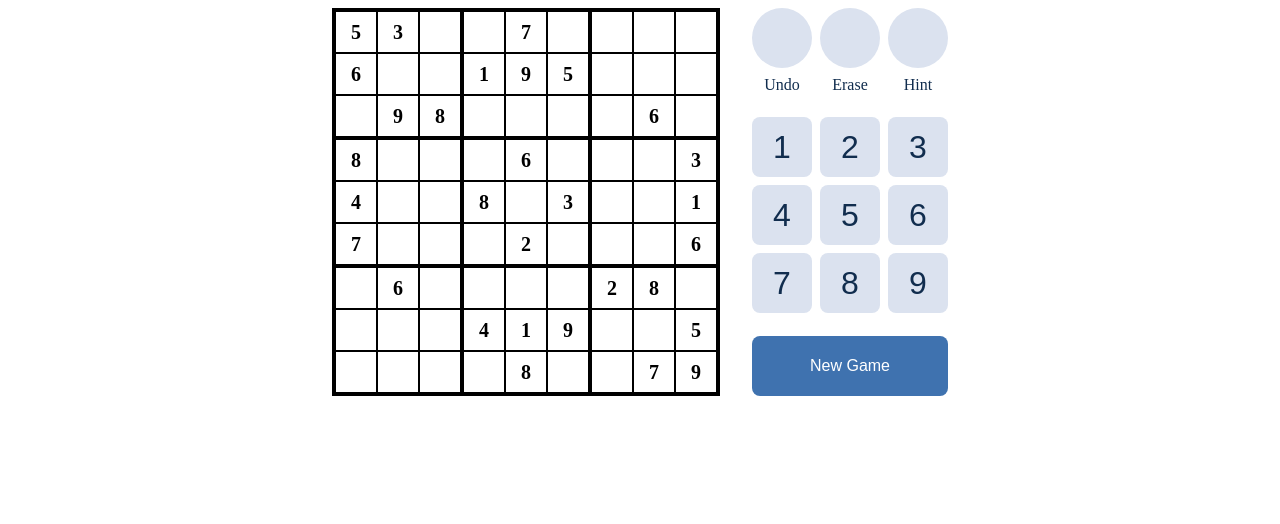
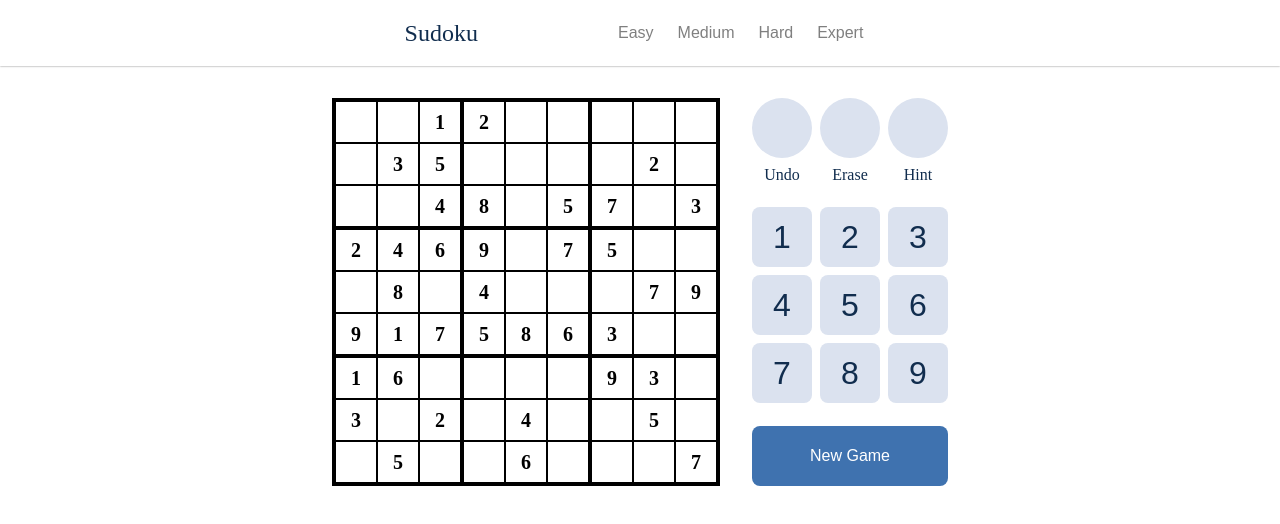
Before and after one commit to SamLeB1/sudoku, a React (Vite) app: page / in a window 1280 px wide. Shown: the top 524 px of the page. Built offline with nearby package versions, Linux system fonts and the light colour scheme.

Commit message:
added website header

```diff
--- a/src/App.css
+++ b/src/App.css
@@ -1,4 +1,4 @@
-.App {
+.App .game {
   display: flex;
   justify-content: center;
 }
--- a/src/App.tsx
+++ b/src/App.tsx
@@ -1,3 +1,4 @@
+import Header from "./components/Header/Header.tsx";
 import Sudoku from "./components/Sudoku/Sudoku.tsx";
 import InputButtons from "./components/InputButtons/InputButtons.tsx";
 import "./App.css";
@@ -5,8 +6,11 @@ import "./App.css";
 export default function App() {
   return (
     <div className="App">
-      <Sudoku />
-      <InputButtons />
+      <Header />
+      <div className="game">
+        <Sudoku />
+        <InputButtons />
+      </div>
     </div>
   );
 }
--- a/src/components/Cell/Cell.tsx
+++ b/src/components/Cell/Cell.tsx
@@ -18,7 +18,7 @@ export default function Cell({
   const { dispatchGrid } = useGridContext();
   const cellStyle = {
     ...(isSelected && { backgroundColor: "hsl(240, 100%, 95%)" }),
-    ...(canModify ? { color: "#808080" } : { fontWeight: "bold" }),
+    ...(canModify ? { color: "#3f72af" } : { fontWeight: "bold" }),
   };
 
   return (
--- /dev/null
+++ b/src/components/Header/Header.css
@@ -0,0 +1,28 @@
+header {
+  align-items: center;
+  box-shadow: 0 0 2px rgba(0, 0, 0, 0.5);
+  display: flex;
+  justify-content: center;
+  margin-bottom: 2rem;
+  padding: 1rem;
+}
+header .btn-difficulty {
+  background-color: #fff;
+  border: none;
+  border-radius: 8px;
+  color: rgba(0, 0, 0, 50%);
+  cursor: pointer;
+  font-size: 1rem;
+  padding: 0.5rem 0.75rem;
+}
+header .btn-difficulty:hover {
+  background-color: hsl(0, 0%, 95%);
+}
+header .difficulty {
+  display: flex;
+}
+header .logo {
+  color: #112d4e;
+  font-size: 1.5rem;
+  margin-right: 8rem;
+}
--- /dev/null
+++ b/src/components/Header/Header.tsx
@@ -0,0 +1,23 @@
+import "./Header.css";
+
+export default function Header() {
+  return (
+    <header>
+      <div className="logo">Sudoku</div>
+      <div className="difficulty">
+        <button className="btn-difficulty" type="button">
+          Easy
+        </button>
+        <button className="btn-difficulty" type="button">
+          Medium
+        </button>
+        <button className="btn-difficulty" type="button">
+          Hard
+        </button>
+        <button className="btn-difficulty" type="button">
+          Expert
+        </button>
+      </div>
+    </header>
+  );
+}
--- a/src/components/Sudoku/Sudoku.tsx
+++ b/src/components/Sudoku/Sudoku.tsx
@@ -1,6 +1,7 @@
 import { useEffect } from "react";
 import useGridContext from "../../hooks/useGridContext.tsx";
 import Cell from "../Cell/Cell.tsx";
+import generateSudoku from "../../utils/generateSudoku.ts";
 import "./Sudoku.css";
 
 export type Index = {
@@ -12,18 +13,6 @@ export type SelectedCell = {
   index: Index;
   canModify: boolean;
 };
-
-const loadedGrid = [
-  [5, 3, 0, 0, 7, 0, 0, 0, 0],
-  [6, 0, 0, 1, 9, 5, 0, 0, 0],
-  [0, 9, 8, 0, 0, 0, 0, 6, 0],
-  [8, 0, 0, 0, 6, 0, 0, 0, 3],
-  [4, 0, 0, 8, 0, 3, 0, 0, 1],
-  [7, 0, 0, 0, 2, 0, 0, 0, 6],
-  [0, 6, 0, 0, 0, 0, 2, 8, 0],
-  [0, 0, 0, 4, 1, 9, 0, 0, 5],
-  [0, 0, 0, 0, 8, 0, 0, 7, 9],
-];
 
 export default function Sudoku() {
   const { stateGrid, dispatchGrid } = useGridContext();
@@ -105,7 +94,8 @@ export default function Sudoku() {
   }
 
   useEffect(() => {
-    dispatchGrid({ type: "SET", payload: loadedGrid });
+    const sudoku = generateSudoku(38);
+    dispatchGrid({ type: "SET", payload: sudoku.sudoku });
   }, []);
 
   return (
--- a/src/index.css
+++ b/src/index.css
@@ -0,0 +1,3 @@
+body {
+  margin: 0;
+}
```
